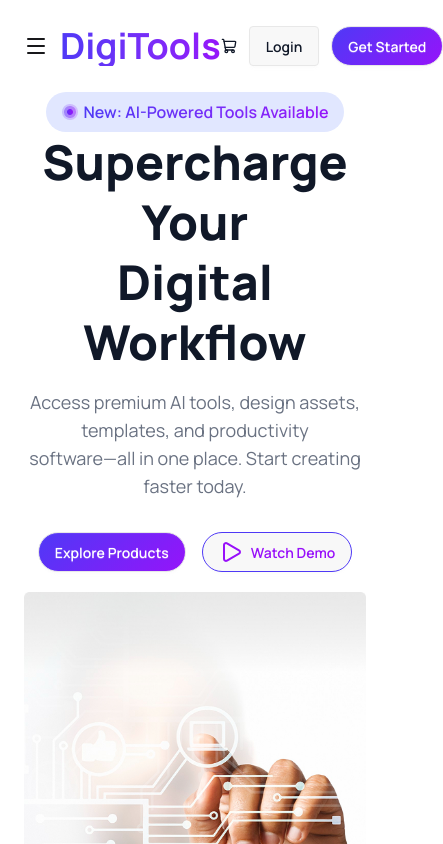
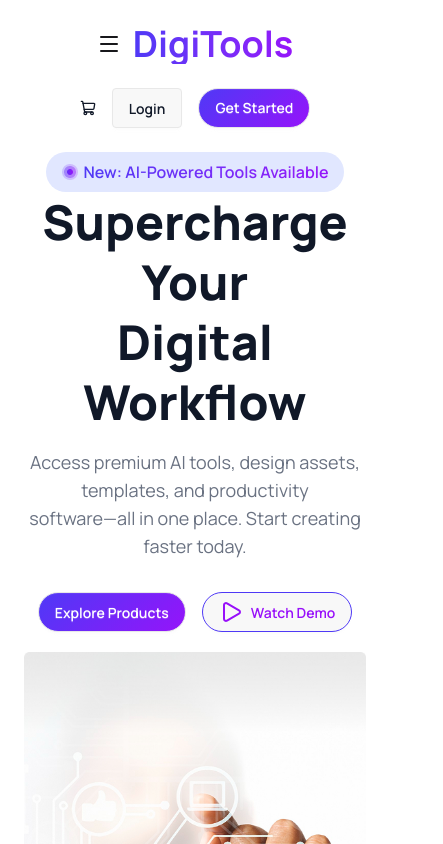
Before and after one commit to Md-Easin-Ali-Khan/assignment-6-digitools-platform, a React (Vite) app: page / in a window 390 px wide. Shown: the top 844 px of the page, 443 px wide, since content can reach past the window. Built offline with nearby package versions, Linux system fonts and the light colour scheme.

Commit message:
fix the responsive issue of navigation bar

```diff
--- a/src/component/NavBar.jsx
+++ b/src/component/NavBar.jsx
@@ -9,16 +9,16 @@ const NavBar = () => {
 
     const links = navData.map(link => (
         <li key={link.id}>
-            <a className="text-[16px] text-gray-900 font-semibold hover:text-purple-600" href={link.path}>
+            <a className="text-gray-900 font-semibold hover:text-purple-600" href={link.path}>
                 {link.name}
             </a>
         </li>
     ))
 
     return (
-        <div className="h-23 flex justify-between items-center relative">
+        <div className="md:h-24 flex flex-col justify-center md:flex-row md:justify-between items-center">
             <div className="my-6">
-                <div className="flex items-center">
+                <div className="flex items-center relative">
 
                     <button
                         className="md:hidden pr-3"
@@ -29,22 +29,28 @@ const NavBar = () => {
                         }
                     </button>
 
-                    <ul className={`md:hidden bg-white shadow-lg p-3 rounded transition-all duration-600 absolute space-y-3 ${open ? 'top-18' : '-top-96'}`}>
+                    <ul className={`md:hidden bg-white shadow-lg p-3 rounded transition-all duration-600 absolute space-y-3 ${open ? 'top-12' : '-top-96'}`}>
                         {links}
                     </ul>
 
                     <h1 className="text-4xl font-bold bg-gradient-to-r from-[#4F39F6] to-[#9514FA] bg-clip-text text-transparent">DigiTools</h1>
                 </div>
             </div>
-            <ul className="hidden md:flex gap-8 px-2">
+            <ul className="hidden md:flex space-x-4 px-2">
                 {
                     links
                 }
             </ul>
-            <div className="flex items-center gap-3">
-                <div><ShoppingCart className="w-4 text-gray-900 font-semibold"></ShoppingCart></div>
-                <button className="btn text-gray-900 font-semibold">Login</button>
-                <button className="btn bg-[linear-gradient(135deg,#4F39F6_0%,#9514FA_100%)] rounded-full text-white">Get Started</button>
+            <div className="flex items-center gap-4 md:gap-2 mb-6 md:mb-0">
+                <ShoppingCart className="w-4 block text-gray-900" />
+
+                <button className="btn text-gray-900 font-semibold">
+                    Login
+                </button>
+
+                <button className="btn bg-[linear-gradient(135deg,#4F39F6_0%,#9514FA_100%)] rounded-full text-white text-sm md:text-base">
+                    Get Started
+                </button>
             </div>
 
         </div>
```
